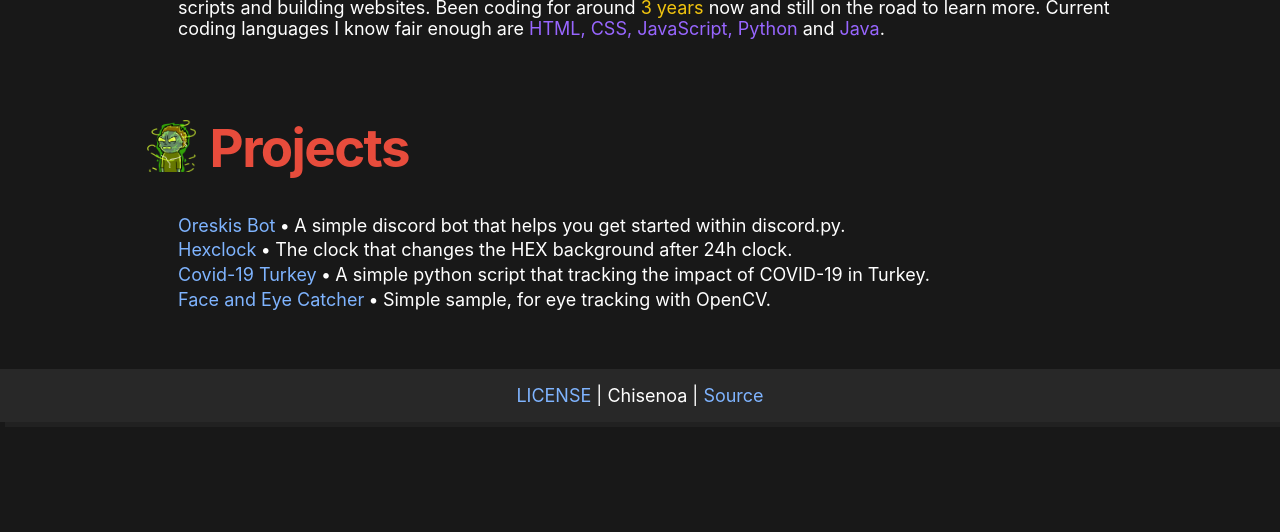
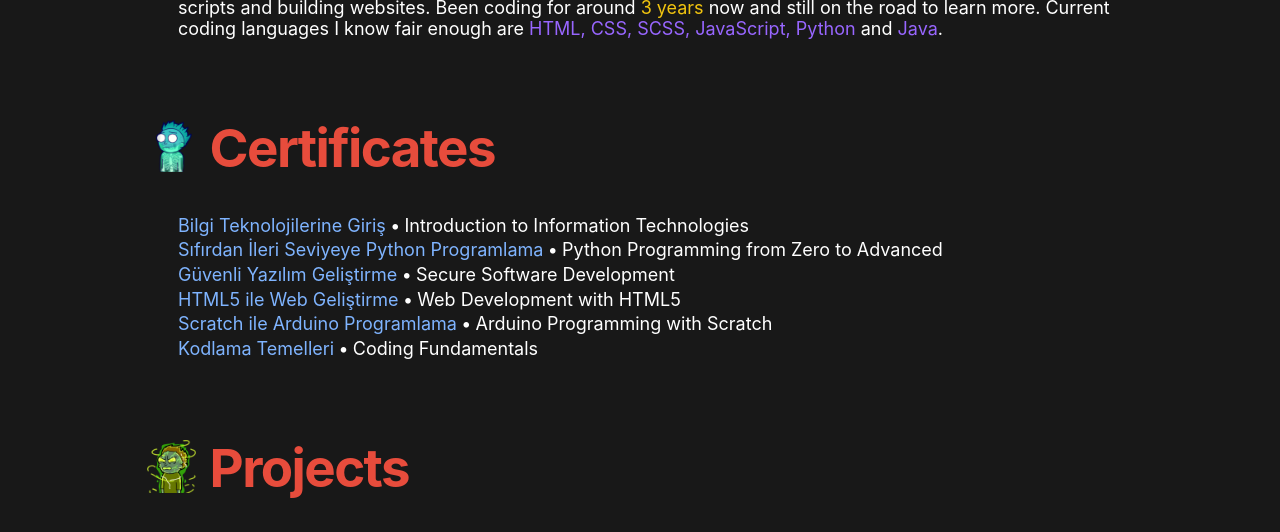
Before and after one commit to chisenoa/chisenoa.github.io, a plain HTML site: page index.html in a window 1280 px wide. Shown: the part 965-1497 px from the top of the page. Before the commit the page ends 1387 px from the top, so only its background shows below. Drawn offline with Linux system fonts and the light colour scheme.

Commit message:
Update index.html

```diff
--- a/index.html
+++ b/index.html
@@ -72,8 +72,41 @@
             <span class = "purple-text">Alperen</span>, but known as
             <span class = "purple-text">Chisenoa</span> over the internet. I'm a Developer that spends time coding scripts and building websites. Been coding for around
             <span class = "sun-flower-text" id = "years-of-coding">[INSERT TIME HERE, YES]</span> now and still on the road to learn more. Current coding languages I know fair enough are
-            <span class = "purple-text">HTML, CSS, JavaScript, Python</span> and
+            <span class = "purple-text">HTML, CSS, SCSS, JavaScript, Python</span> and
             <span class = "purple-text">Java</span>.
+          </p>
+        </div>
+      </div>
+      <div class = "box-container">
+        <h3 class = "title rose-text">
+          <i class = "emoji certificates">
+          </i>
+          Certificates
+        </h3>
+        <div class = "info-container">
+          <p>
+            <a href = "assets/certificates/certificate_001.png" class = "one" target = "_blank">Bilgi Teknolojilerine Giriş</a>
+            <b>•</b> Introduction to Information Technologies
+          </p>
+          <p>
+            <a href = "assets/certificates/certificate_002.png" class = "one" target = "_blank">Sıfırdan İleri Seviyeye Python Programlama</a>
+            <b>•</b> Python Programming from Zero to Advanced
+          </p>
+          <p>
+            <a href = "assets/certificates/certificate_003.png" class = "one" target = "_blank">Güvenli Yazılım Geliştirme</a>
+            <b>•</b> Secure Software Development
+          </p>
+          <p>
+            <a href = "assets/certificates/certificate_004.png" class = "one" target = "_blank">HTML5 ile Web Geliştirme</a>
+            <b>•</b> Web Development with HTML5
+          </p>
+          <p>
+            <a href = "assets/certificates/certificate_005.png" class = "one" target = "_blank">Scratch ile Arduino Programlama</a>
+            <b>•</b> Arduino Programming with Scratch
+          </p>
+          <p>
+            <a href = "assets/certificates/certificate_006.png" class = "one" target = "_blank">Kodlama Temelleri</a>
+            <b>•</b> Coding Fundamentals
           </p>
         </div>
       </div>
@@ -86,23 +119,19 @@
         <div class = "info-container">
           <p>
             <a href = "https://github.com/chisenoa/oreskis" class = "one" target = "_blank">Oreskis Bot</a>
-            <b>•</b>
-            A simple discord bot that helps you get started within discord.py.
+            <b>•</b> A simple discord bot that helps you get started within discord.py.
           </p>
           <p>
             <a href = "https://github.com/chisenoa/hexclock" class = "one" target = "_blank">Hexclock</a>
-            <b>•</b>
-            The clock that changes the HEX background after 24h clock.
+            <b>•</b> The clock that changes the HEX background after 24h clock.
           </p>
           <p>
             <a href = "https://github.com/chisenoa/covid19_turkey" class = "one" target = "_blank">Covid-19 Turkey</a>
-            <b>•</b>
-            A simple python script that tracking the impact of COVID-19 in Turkey.
+            <b>•</b> A simple python script that tracking the impact of COVID-19 in Turkey.
           </p>
           <p>
             <a href = "https://github.com/chisenoa/face_and_eye_catcher" class = "one" target = "_blank">Face and Eye Catcher</a>
-            <b>•</b>
-            Simple sample, for eye tracking with OpenCV.
+            <b>•</b> Simple sample, for eye tracking with OpenCV.
           </p>
         </div>
       </div>
```
